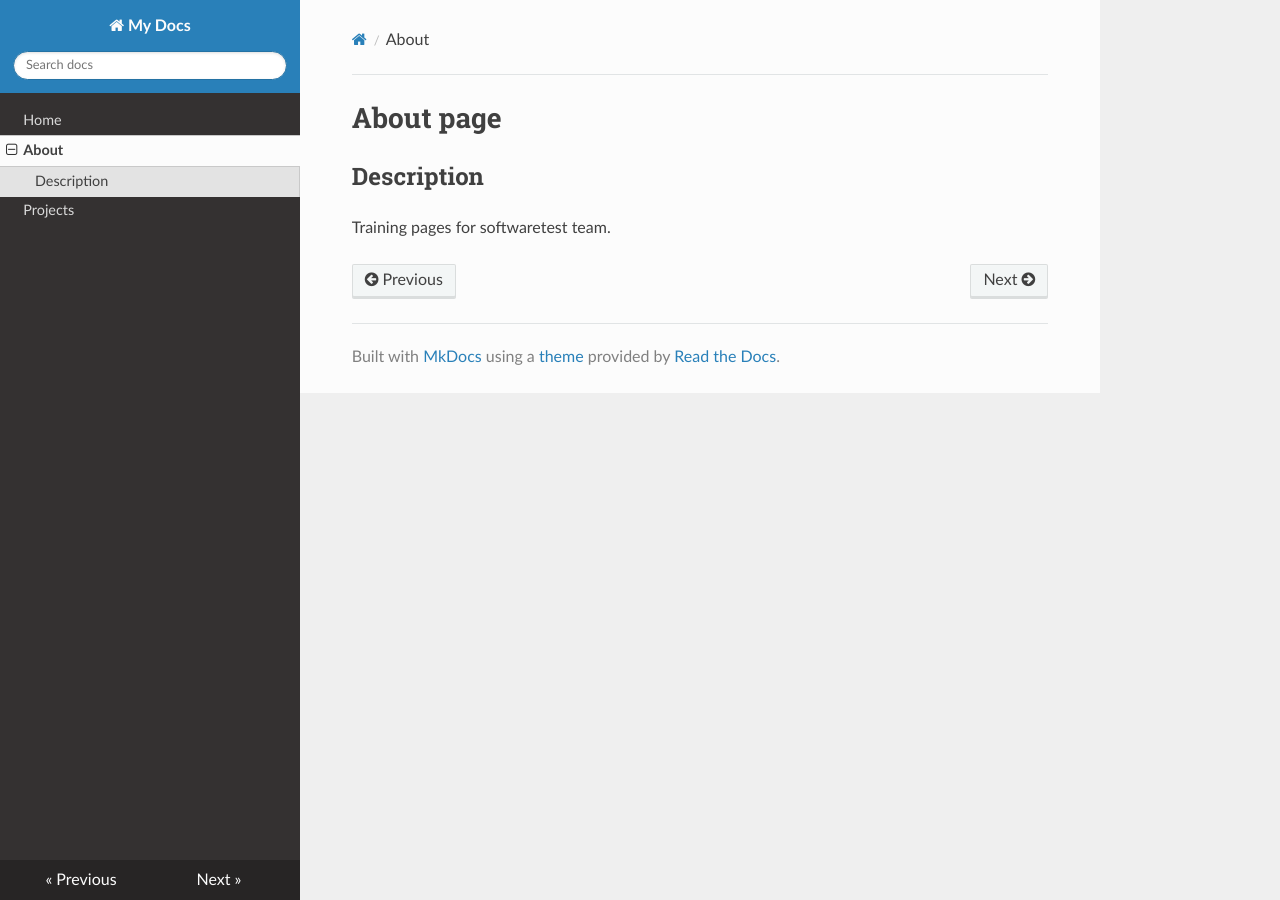
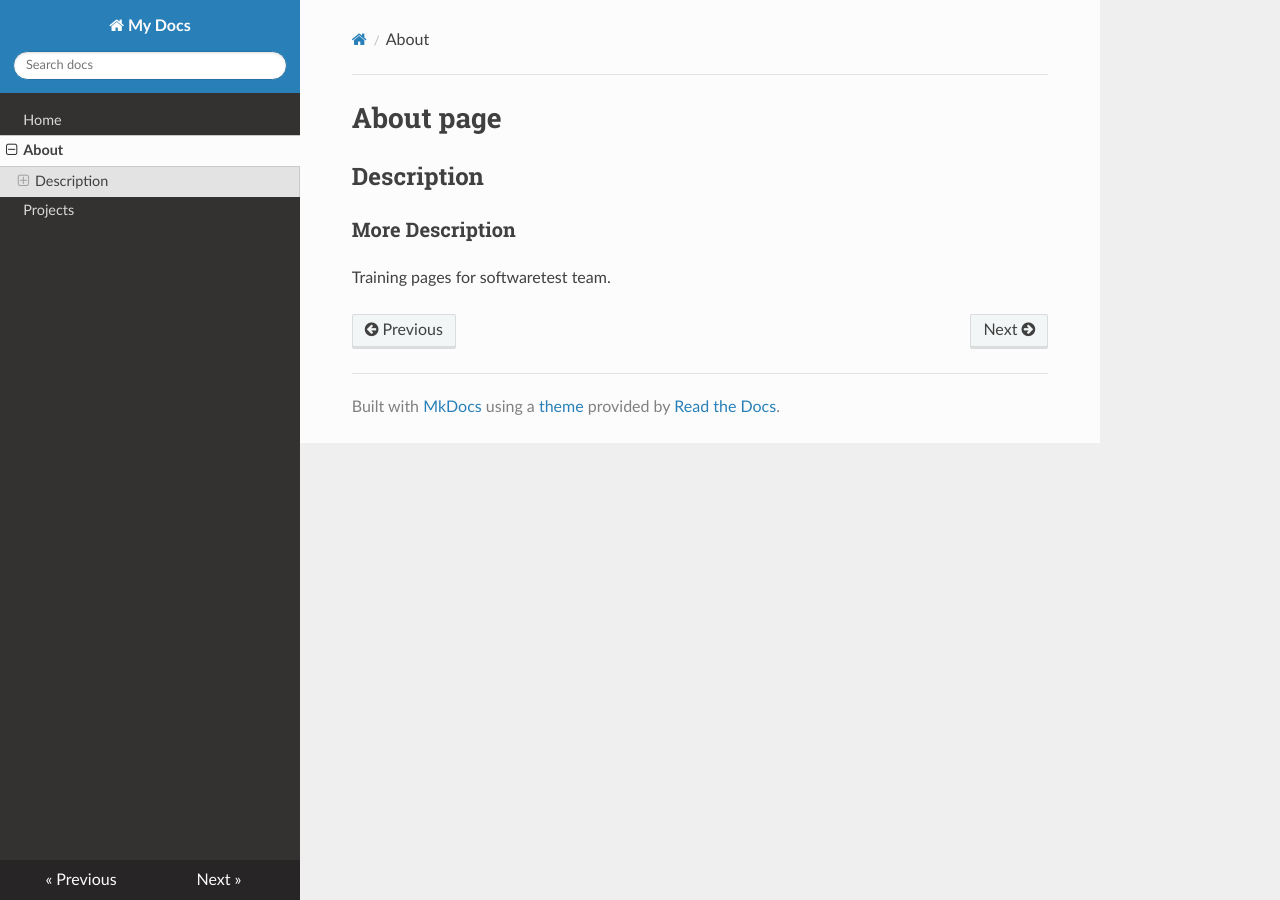
Before and after one commit to GerdWiegand/gittraining, an MkDocs documentation site: the page built from docs/about.md, in a window 1280 px wide. Built offline with MkDocs 1.6.1, drawn with Linux system fonts in a browser that asks for light colours; nearby versions of some CDN libraries; old or Windows-style settings are respelled for this version of MkDocs.

Commit message:
Edit about.md
[artf37541]

Change-Id: Ifbb45d022b29a758e02d609130dc3218d3b3247c

```diff
--- a/docs/about.md
+++ b/docs/about.md
@@ -2,4 +2,6 @@
 
 ## Description
 
+### More Description
+
 Training pages for softwaretest team.
```
